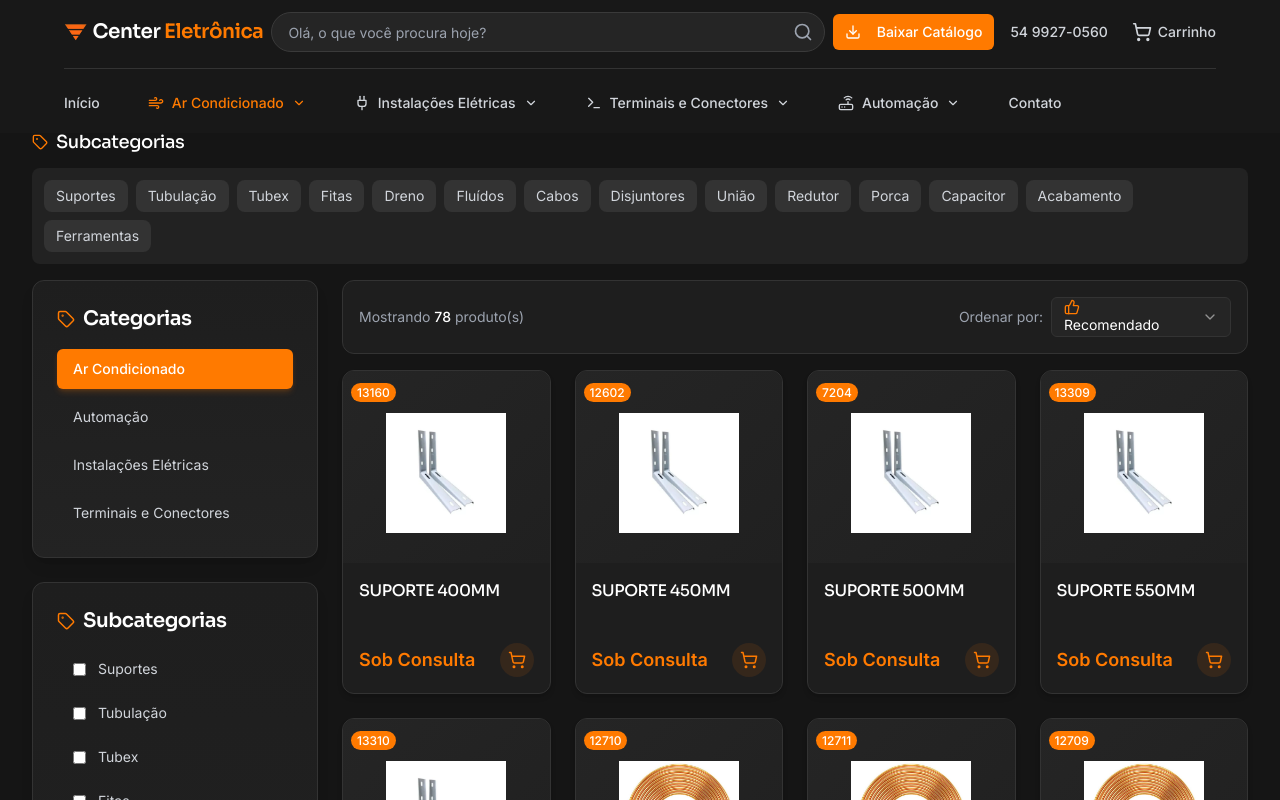
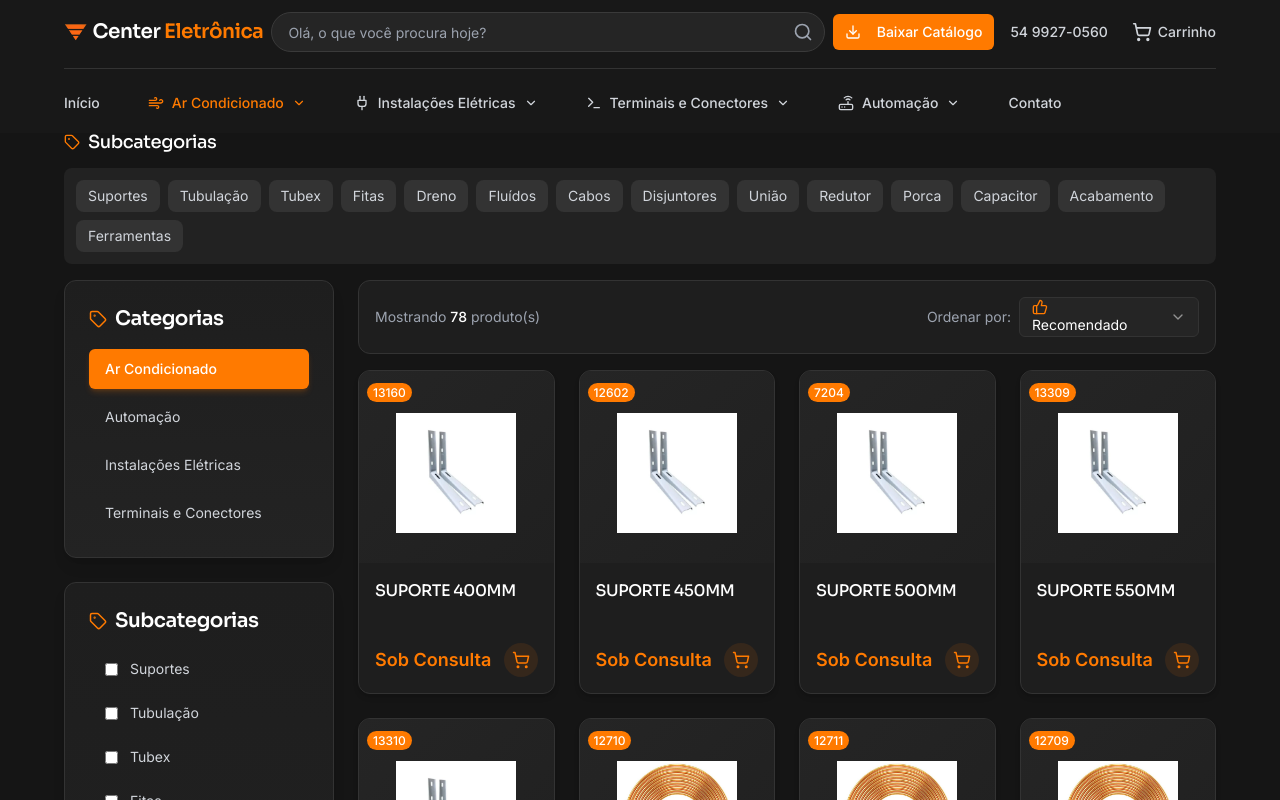
Before and after one commit to centereletronicagv/sitecentereletronica, a React (Vite) app: page /categoria/ar-condicionado in a window 1280 px wide. Shown: the top 800 px of the page. Built offline with nearby package versions, Linux system fonts and the light colour scheme; a web font is replaced by a local one.

Commit message:
Fix: Align category menus with navbar
The AI aligned the subcategory, category, and item menus within the category pages with the navbar.

```diff
--- a/src/pages/CategoryPage.tsx
+++ b/src/pages/CategoryPage.tsx
@@ -1,4 +1,3 @@
-
 import { useState, useEffect } from 'react';
 import { useParams, useSearchParams } from 'react-router-dom';
 import Navbar from '../components/Navbar';
@@ -179,7 +178,7 @@ export default function CategoryPage() {
     <div className="flex flex-col min-h-screen bg-[#151515]">
       <Navbar />
       <main className="flex-grow">
-        <div className="container py-8">
+        <div className="container-custom py-8">
           <motion.div
             initial={{ opacity: 0, y: -20 }}
             animate={{ opacity: 1, y: 0 }}
```
